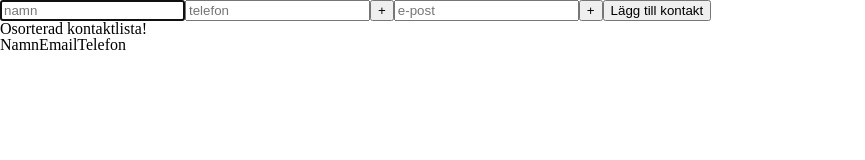
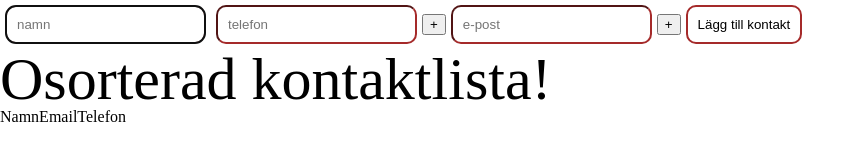
Before and after one commit to Jedling/vanilla-js, a website: page www/index.html in a window 1280 px wide. Shown: the whole page, without its empty margins (0-865 px from the left). Drawn offline with Linux system fonts and the light colour scheme.

Commit message:
style changes

```diff
--- a/www/css/style.css
+++ b/www/css/style.css
@@ -1,4 +1,4 @@
-.input-field {
+.name-input, .phone-input, .email-input {
   border-color: brown;
   border-radius: 10px;
 
@@ -6,13 +6,14 @@
   margin: 5px;
 }
 
-.submit-contact {
+.submit-btn {
   background-color: white;
   border-radius: 10px;
   border: 2px solid brown;
   padding: 10px;
   margin: 5px;
 }
-.submit-contact :hover {
-  background-color: lightsalmon;
+
+h2 {
+  font-size: 60px;
 }
```
